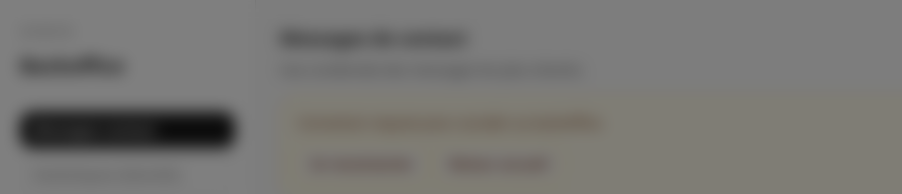
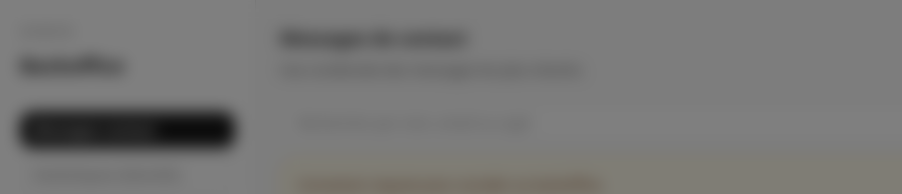
Before and after one commit to GaranceRichard/Site, a Next.js app in the folder frontend/: page /backoffice in a window 1280 px wide. Shown: the top 194 px of the page, without its empty margins (0-902 px from the left). Built offline with nearby package versions, Linux system fonts and the light colour scheme; no server answers.

Commit message:
add backoffice search filter

```diff
--- a/frontend/src/app/backoffice/page.tsx
+++ b/frontend/src/app/backoffice/page.tsx
@@ -28,6 +28,7 @@ export default function BackofficePage() {
   const [authMsg, setAuthMsg] = useState<string>("");
   const [selected, setSelected] = useState<Msg | null>(null);
   const [page, setPage] = useState(1);
+  const [query, setQuery] = useState("");
 
   const PAGE_SIZE = 8;
 
@@ -111,10 +112,20 @@ export default function BackofficePage() {
     // eslint-disable-next-line react-hooks/exhaustive-deps
   }, []);
 
-  const totalPages = Math.max(1, Math.ceil(items.length / PAGE_SIZE));
+  const search = query.trim().toLowerCase();
+  const filteredItems = search
+    ? items.filter((m) => {
+        const name = m.name.toLowerCase();
+        const email = m.email.toLowerCase();
+        const subject = (m.subject || "").toLowerCase();
+        return name.includes(search) || email.includes(search) || subject.includes(search);
+      })
+    : items;
+
+  const totalPages = Math.max(1, Math.ceil(filteredItems.length / PAGE_SIZE));
   const safePage = Math.min(page, totalPages);
   const startIndex = (safePage - 1) * PAGE_SIZE;
-  const visibleItems = items.slice(startIndex, startIndex + PAGE_SIZE);
+  const visibleItems = filteredItems.slice(startIndex, startIndex + PAGE_SIZE);
 
   return (
     <main className="h-screen overflow-hidden bg-neutral-50 text-neutral-900 dark:bg-neutral-950 dark:text-neutral-50">
@@ -195,6 +206,20 @@ export default function BackofficePage() {
             </div>
           </div>
 
+          <div className="mt-6">
+            <input
+              type="search"
+              value={query}
+              onChange={(e) => {
+                setQuery(e.currentTarget.value);
+                setPage(1);
+              }}
+              placeholder="Rechercher par nom, email ou sujet"
+              className="w-full rounded-xl border border-neutral-200 bg-white px-4 py-2 text-sm outline-none focus:border-neutral-400
+                         dark:border-neutral-800 dark:bg-neutral-950"
+            />
+          </div>
+
           {status === "loading" ? (
             <p className="mt-6 text-sm text-neutral-600 dark:text-neutral-300">Chargement…</p>
           ) : null}
@@ -264,7 +289,7 @@ export default function BackofficePage() {
 
                 <div className="mt-4 flex items-center justify-between text-xs text-neutral-500 dark:text-neutral-400">
                   <span>
-                    Page {safePage} / {totalPages} — {items.length} message(s)
+                    Page {safePage} / {totalPages} — {filteredItems.length} message(s)
                   </span>
                   <div className="flex items-center gap-2">
                     <button
```
Also changed, not shown: 1 other file (tests, documents, lock files or other folders).
